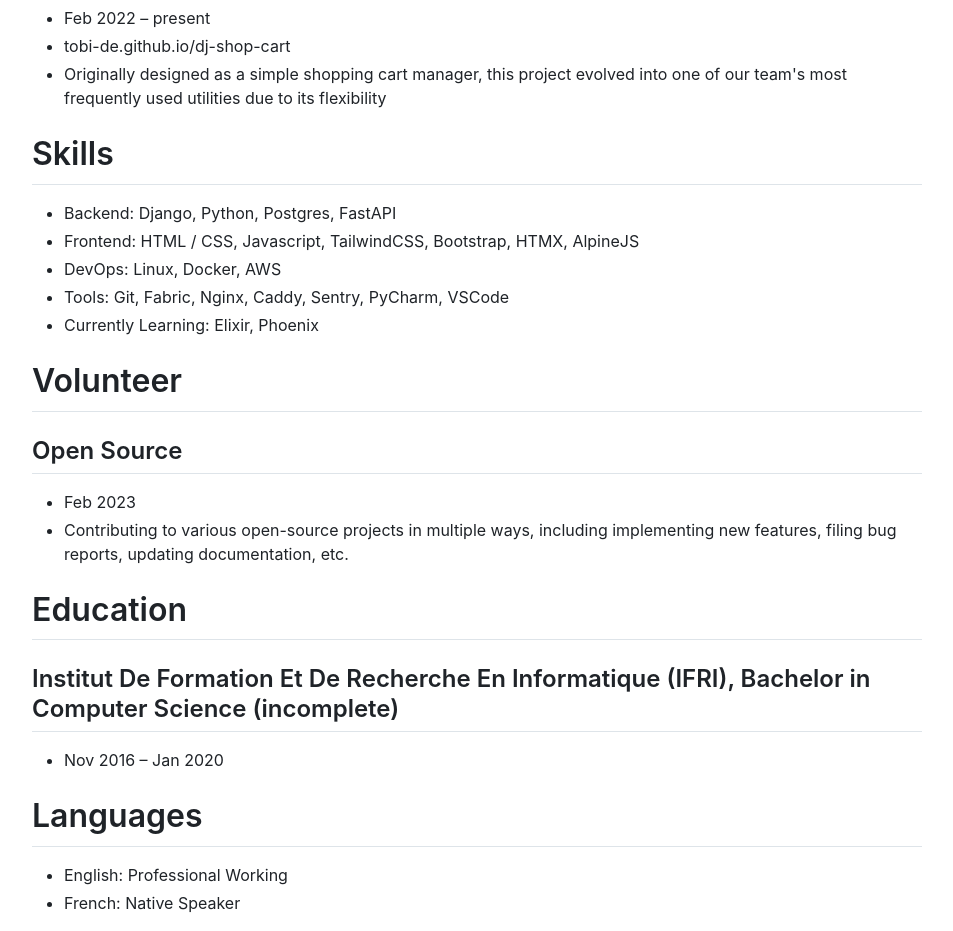
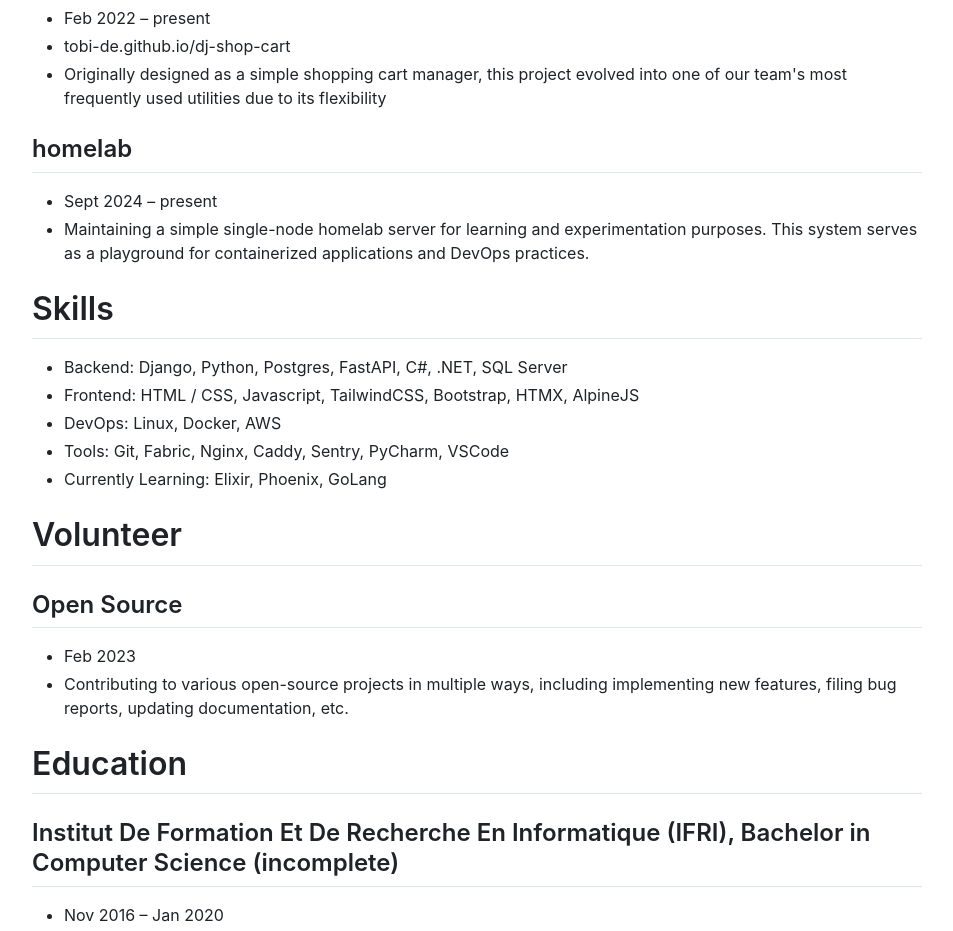
Before and after one commit to Tobi-De/resume, a plain HTML site: page docs/index.html in a window 1280 px wide. Shown: the part 1580-2511 px from the top of the page, without its empty margins (163-1116 px from the left). Drawn offline with nearby package versions, Linux system fonts and the light colour scheme.

Commit message:
update with .net and homelab

```diff
--- a/docs/index.html
+++ b/docs/index.html
@@ -78,13 +78,18 @@
         <li>tobi-de.github.io/dj-shop-cart</li>
         <li>Originally designed as a simple shopping cart manager, this project evolved into one of our team's most frequently used utilities due to its flexibility</li>
         </ul>
+        <h2>homelab</h2>
+        <ul>
+        <li>Sept 2024 – present</li>
+        <li>Maintaining a simple single-node homelab server for learning and experimentation purposes. This system serves as a playground for containerized applications and DevOps practices.</li>
+        </ul>
         <h1>Skills</h1>
         <ul>
-        <li>Backend: Django, Python, Postgres, FastAPI</li>
+        <li>Backend: Django, Python, Postgres, FastAPI, C#, .NET, SQL Server</li>
         <li>Frontend: HTML / CSS, Javascript, TailwindCSS, Bootstrap, HTMX, AlpineJS</li>
         <li>DevOps: Linux, Docker, AWS</li>
         <li>Tools: Git, Fabric, Nginx, Caddy, Sentry, PyCharm, VSCode</li>
-        <li>Currently Learning: Elixir, Phoenix</li>
+        <li>Currently Learning: Elixir, Phoenix, GoLang</li>
         </ul>
         <h1>Volunteer</h1>
         <h2>Open Source</h2>
```
Also changed, not shown: rendercv_output/Tobi_DEGNON_CV.html (+7 -2 lines), rendercv_output/Tobi_DEGNON_CV_1.png, rendercv_output/Tobi_DEGNON_CV_2.png, 6 other files.
